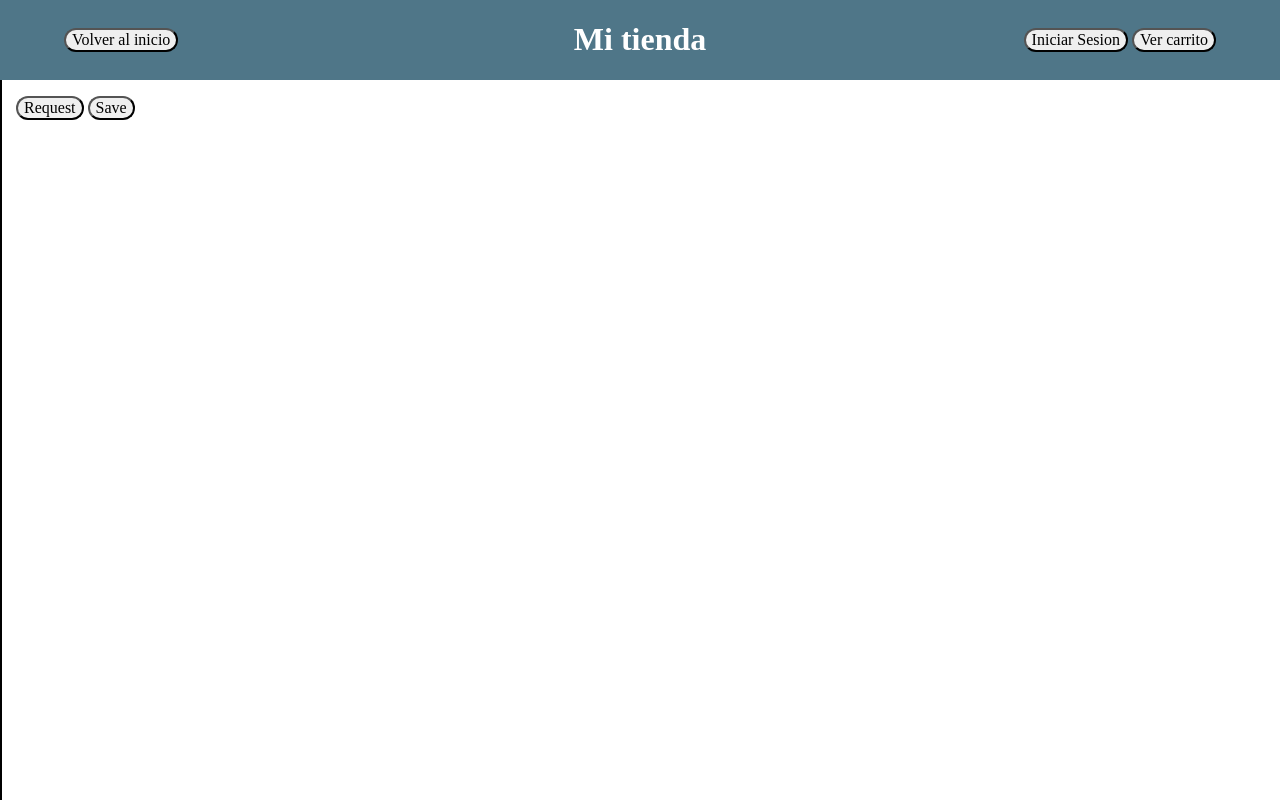
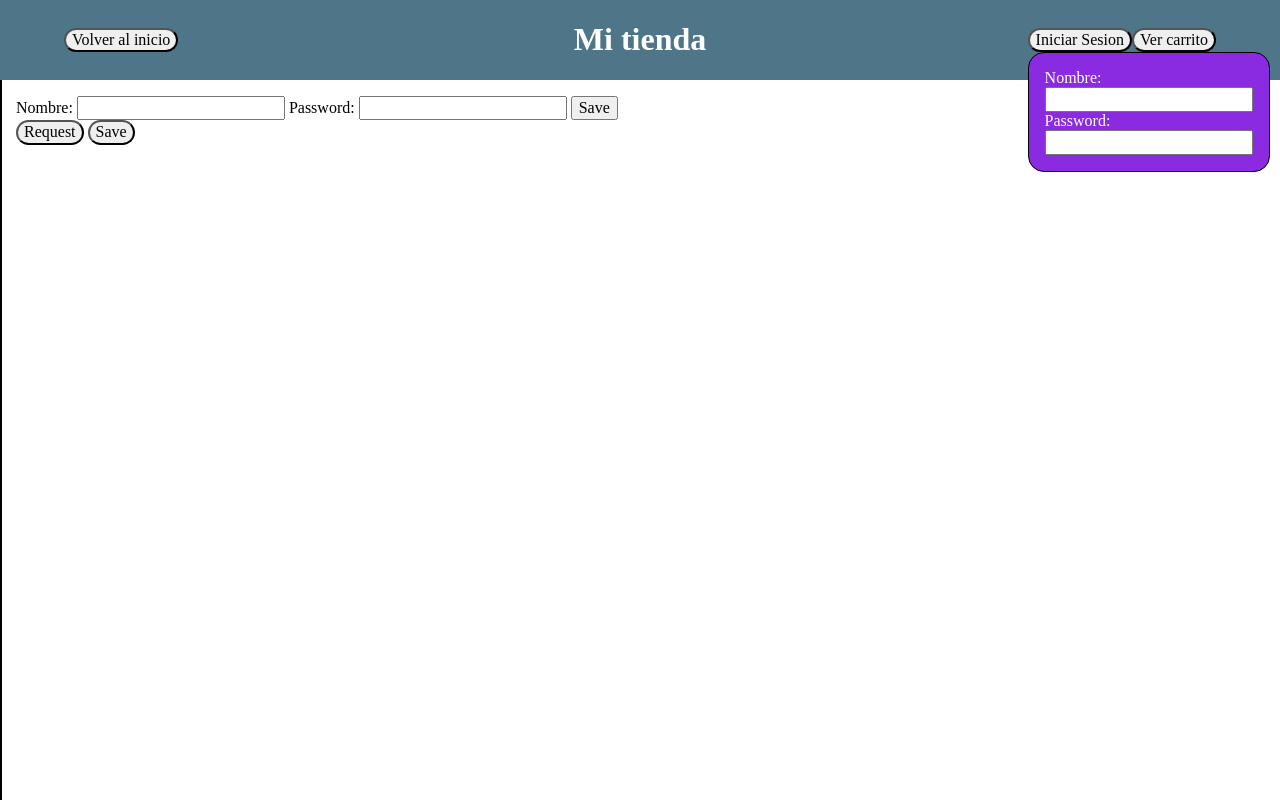
Before and after one commit to ardigc/API, a website: page index.html in a window 1280 px wide. Both pictures are taken after a click on the button "Iniciar Sesion". Drawn offline with nearby package versions, Linux system fonts and the light colour scheme; no server answers.

Commit message:
creando iniciar sesion

```diff
--- a/index.html
+++ b/index.html
@@ -18,14 +18,23 @@
       <div class="intro"></div>
       <h1>Mi tienda</h1>
       <div class="cart-button">
-        <div>
-          <button class="sesion-button">Iniciar Sesion</button>
+          <div class="sesion-dad">
+            <button class="sesion-button">Iniciar Sesion</button>
+          </div>
           <button class="button-position">Ver carrito</button>
-        </div>
       </div>
     </div>
   </header>
   <main>
+    <div>
+      <form id = "form-pru" action="" method="post">
+        <label for="POST-name">Nombre:</label>
+        <input id="POST-name" type="text" name="name">
+        <label for="POST-password">Password:</label>
+        <input id="POST-password" type="password" name="password">
+        <input type="submit" value="Save">
+      </form>
+    </div>
     <div class="carrito fuera">
     </div>
     <div class="grid-products"></div>
--- a/script.js
+++ b/script.js
@@ -3,12 +3,12 @@ const search = new URLSearchParams(window.location.search);
 const id = search.get("id");
 // console.log(id)
 // const button = document.querySelector('.btn');
-const saveBtn = document.querySelector('.save');
-const intro = document.querySelector('.intro')
-intro.append(createElement('button', '', 'Volver al inicio'))
-intro.addEventListener('click', () => {
-  window.location.assign(window.location.origin)
-})
+const saveBtn = document.querySelector(".save");
+const intro = document.querySelector(".intro");
+intro.append(createElement("button", "", "Volver al inicio"));
+intro.addEventListener("click", () => {
+  window.location.assign(window.location.origin);
+});
 // button.addEventListener('click', async () => {
 //     const request = await fetch('/api/message');
 //     const message = await request.text();
@@ -17,10 +17,9 @@ intro.addEventListener('click', () => {
 //   Deteniendo ejecución
 const buttonCarrito = document.querySelector(".button-position");
 
-
 if (!id === !null) {
   async function getProduct() {
-    const response = await fetch('/api/products', {
+    const response = await fetch("/api/products", {
       method: "GET",
     });
     const body = await response.json();
@@ -28,30 +27,34 @@ if (!id === !null) {
   }
   //   console.log(getProduct());
   async function main() {
-    const products = await getProduct()
+    const products = await getProduct();
     // console.log(products)
-    const gridProduct = document.querySelector('.grid-products')
-    const prod = products.map(createProduct)
+    const gridProduct = document.querySelector(".grid-products");
+    const prod = products.map(createProduct);
     gridProduct.append(...prod);
   }
 
   function createProduct(product) {
-    const productBox = createElement('div', 'product-box',);
-    const nameBox = createElement('div', 'name-box', product.name)
-    const descriptionBox = createElement('div', 'item-box', product.description)
-    const priceBox = createElement('div', 'price-box', product.price + "€")
-    productBox.append(nameBox)
-    productBox.append(descriptionBox)
-    productBox.append(priceBox)
+    const productBox = createElement("div", "product-box");
+    const nameBox = createElement("div", "name-box", product.name);
+    const descriptionBox = createElement(
+      "div",
+      "item-box",
+      product.description
+    );
+    const priceBox = createElement("div", "price-box", product.price + "€");
+    productBox.append(nameBox);
+    productBox.append(descriptionBox);
+    productBox.append(priceBox);
     productBox.addEventListener("click", (ev) => {
-      window.location.assign(window.location.href + "?id=" + product.id)
+      window.location.assign(window.location.href + "?id=" + product.id);
     });
-    return productBox
+    return productBox;
   }
-  main()
+  main();
 } else {
   async function getProductID() {
-    const response = await fetch('/api/products/' + id, {
+    const response = await fetch("/api/products/" + id, {
       method: "GET",
     });
     const body = await response.json();
@@ -59,43 +62,46 @@ if (!id === !null) {
   }
 
   async function prueba() {
-    const productsID = await getProductID()
+    const productsID = await getProductID();
     // console.log(productsID)
-    const gridProduct = document.querySelector('.grid-products')
-    gridProduct.setAttribute('class', 'grid-product')
-    const prod = createProduct(productsID)
+    const gridProduct = document.querySelector(".grid-products");
+    gridProduct.setAttribute("class", "grid-product");
+    const prod = createProduct(productsID);
     gridProduct.append(prod);
     function createProduct(product) {
-      const productBox = createElement('div', 'product-box',);
-      const nameBox = createElement('div', 'name-box', product.name)
-      const descriptionBox = createElement('div', 'item-box', product.description)
-      const priceBox = createElement('div', 'price-box', product.price + "€")
+      const productBox = createElement("div", "product-box");
+      const nameBox = createElement("div", "name-box", product.name);
+      const descriptionBox = createElement(
+        "div",
+        "item-box",
+        product.description
+      );
+      const priceBox = createElement("div", "price-box", product.price + "€");
       const button = createElement("button", "buy-button", "comprar");
       const buttonBox = createElement("div", "button-box", button);
-      productBox.append(nameBox)
-      productBox.append(descriptionBox)
-      productBox.append(priceBox)
-      productBox.append(buttonBox)
+      productBox.append(nameBox);
+      productBox.append(descriptionBox);
+      productBox.append(priceBox);
+      productBox.append(buttonBox);
       button.addEventListener("click", async (ev) => {
-
-        const request = await fetch('/api/shopping', {
-          method: 'POST',
+        const request = await fetch("/api/shopping", {
+          method: "POST",
           body: JSON.stringify({ message: product }),
           headers: {
-            'Content-Type': 'application/json',
-            'Access-Control-Allow-Origin': '*',
+            "Content-Type": "application/json",
+            "Access-Control-Allow-Origin": "*",
           },
         });
         const message = await request.text();
-        showCarrito.innerHTML = " "
-        callCart()
+        showCarrito.innerHTML = " ";
+        callCart();
         // console.log(message)
-      })
+      });
 
-      return productBox
+      return productBox;
     }
   }
-  prueba()
+  prueba();
 }
 
 function createItem(item) {
@@ -123,27 +129,31 @@ function renderizarCarro(carrito) {
     const currentPrice = parseFloat(carrito[x].price);
     totalPrice = totalPrice + currentPrice * carrito[x].qt;
   }
-  const endBox = createElement('div', 'end-carrito',)
+  const endBox = createElement("div", "end-carrito");
   // console.log(totalPrice)
-  const buttonEmpty = createElement('button', 'empty-carrito', 'Vaciar carrito')
-  endBox.append(createElement('div', 'empty-button', buttonEmpty))
+  const buttonEmpty = createElement(
+    "button",
+    "empty-carrito",
+    "Vaciar carrito"
+  );
+  endBox.append(createElement("div", "empty-button", buttonEmpty));
   endBox.append(
     createElement("div", "total-price", "Total price is " + totalPrice + "€")
   );
-  showCarrito.append(endBox)
+  showCarrito.append(endBox);
   buttonEmpty.addEventListener("click", async (ev) => {
-    showCarrito.innerHTML = " "
-    const request = await fetch('/api/empty', {
-      method: 'POST',
+    showCarrito.innerHTML = " ";
+    const request = await fetch("/api/empty", {
+      method: "POST",
       body: JSON.stringify({ message: [] }),
       headers: {
-        'Content-Type': 'application/json',
-        'Access-Control-Allow-Origin': '*',
+        "Content-Type": "application/json",
+        "Access-Control-Allow-Origin": "*",
       },
     });
     const message = await request.text();
-   callCart()
-  })
+    callCart();
+  });
 }
 buttonCarrito.addEventListener("click", (ev) => {
   if (showCarrito.className.includes("fuera")) {
@@ -155,38 +165,82 @@ buttonCarrito.addEventListener("click", (ev) => {
   }
 });
 async function callCart() {
-  const response = await fetch('/api/shopping', {
-    method: 'GET',
-  })
+  const response = await fetch("/api/shopping", {
+    method: "GET",
+  });
   const body = await response.json();
-  renderizarCarro(body)
+  renderizarCarro(body);
   return body;
 }
-callCart()
+callCart();
 
-function createElement(tag, styles, content) {
-  const element = document.createElement(tag);
-  element.setAttribute("class", styles);
-  if (!!content === false) {
-  } else {
-    if (Array.isArray(content)) {
-      element.append(...content);
-    } else {
-      element.append(content);
-    }
-  }
-  return element;
-}
 
-saveBtn.addEventListener('click', async () => {
-  const request = await fetch('/api/save', {
-    method: 'POST',
+saveBtn.addEventListener("click", async () => {
+  const request = await fetch("/api/save", {
+    method: "POST",
     body: JSON.stringify({ message: Math.random().toString(36) }),
     headers: {
-      'Content-Type': 'application/json',
-      'Access-Control-Allow-Origin': '*',
+      "Content-Type": "application/json",
+      "Access-Control-Allow-Origin": "*",
     },
   });
   const message = await request.text();
   // console.log(message);
 });
+function sesion() {
+  const sesion = document.querySelector(".sesion-dad");
+  const sesionBox = createElement("div", "sesion-box");
+  sesionBox.setAttribute("id", "sesion")
+  const formBox = createElement("form", "form-box",)
+  const nameLabel = createElement("label","","Nombre:")
+  nameLabel.setAttribute("for", "name")
+  const nameInput = createElement("input","",)
+  nameInput.setAttribute("id", "name")
+  nameInput.setAttribute("type", "text")
+  nameInput.setAttribute("name", "name")
+  const passwordLabel = createElement("label","","Password:")
+  passwordLabel.setAttribute("for", "password")
+  const passwordInput = createElement("input","",)
+  passwordInput.setAttribute("id", "password")
+  passwordInput.setAttribute("type", "password")
+  passwordInput.setAttribute("name", "password")
+  sesion.append(sesionBox);
+  sesionBox.append(formBox)
+  formBox.append(nameLabel)
+  formBox.append(nameInput)
+  formBox.append(passwordLabel)
+  formBox.append(passwordInput)
+}
+const openSesion = document.querySelector(".sesion-button")
+openSesion.addEventListener("click", ()=>{
+  const sesionBox =document.getElementById("sesion")
+  console.log(sesionBox)
+ if (!sesionBox) {
+   sesion()
+ } else {
+  sesionBox.remove()
+ }
+})
+const form = document.querySelector(".form-box");
+if (form && form instanceof HTMLFormElement) {
+  form.addEventListener("submit", (ev) => {
+    ev.preventDefault();
+    const data = new FormData(ev.target)
+    console.log(data.get("name"));
+    console.log(data.get("password"));
+  });
+}
+
+    function createElement(tag, styles, content) {
+      const element = document.createElement(tag);
+      element.setAttribute("class", styles);
+      if (!!content === false) {
+      } else {
+        if (Array.isArray(content)) {
+          element.append(...content);
+        } else {
+          element.append(content);
+        }
+      }
+      return element;
+    }
--- a/styles.css
+++ b/styles.css
@@ -34,6 +34,16 @@ h1{
     padding-bottom: 1rem;
     justify-content: center;
     align-items: center;
+}
+.sesion-dad{
+position: relative;
+}
+.sesion-box{
+position: absolute;
+background-color: blueviolet;
+border-radius: 1rem;
+border: solid 1px black;
+padding: 1rem;
 }
 .cart-button{
     display: flex;
```
